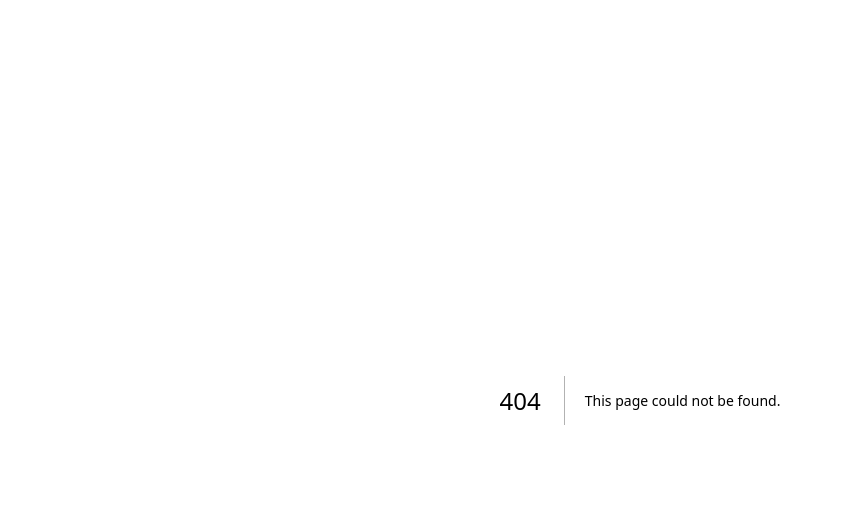
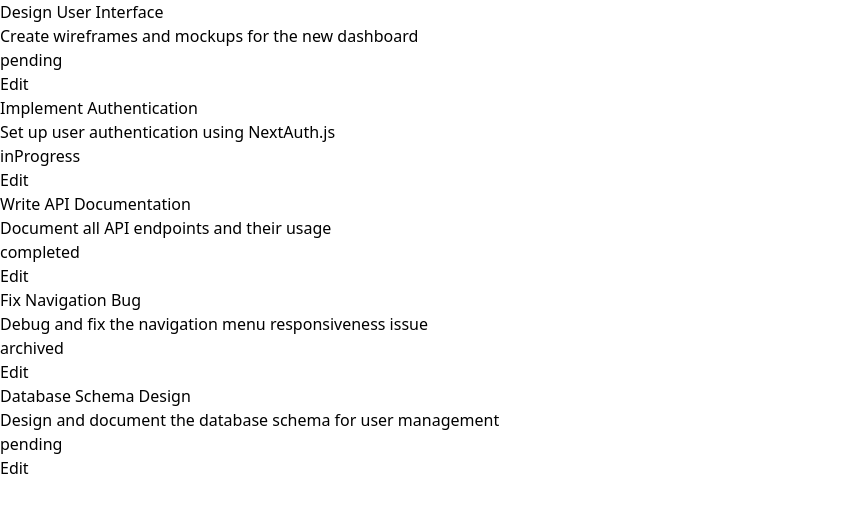
Before and after one commit to danielgavidia/fractal-pm, a Next.js app in the folder frontend/: page /kanban in a window 1280 px wide. Before the commit this address had no page. Shown: the top 512 px of the page, without its empty margins (0-843 px from the left). Built offline with nearby package versions, Linux system fonts and the light colour scheme.

Commit message:
Added individual tabs for tab view

```diff
--- /dev/null
+++ b/frontend/src/app/kanban/page.tsx
@@ -0,0 +1,18 @@
+"use client";
+import TaskTab from "@/components/TaskTab";
+import { taskStore } from "@/stores/taskStore";
+
+// Components
+
+const page = () => {
+  const { tasks } = taskStore();
+  return (
+    <div>
+      {tasks.map((task, key) => (
+        <TaskTab key={key} task={task} />
+      ))}
+    </div>
+  );
+};
+
+export default page;
--- /dev/null
+++ b/frontend/src/components/TaskTab.tsx
@@ -0,0 +1,27 @@
+import { Task } from "@/types/types";
+import { useState } from "react";
+import TaskUpdate from "./TaskUpdate";
+
+interface TaskTabProps {
+  task: Task;
+}
+
+const TaskTab = ({ task }: TaskTabProps) => {
+  // Local state
+  const [isOpen, setIsOpen] = useState<boolean>(false);
+  const handleClose = () => {
+    setIsOpen(false);
+  };
+
+  return (
+    <div>
+      <p>{task.title}</p>
+      <p>{task.description}</p>
+      <p>{task.status}</p>
+      <button onClick={() => setIsOpen(true)}>Edit</button>
+      {isOpen && <TaskUpdate task={task} isOpen={isOpen} onClose={handleClose} />}
+    </div>
+  );
+};
+
+export default TaskTab;
```
